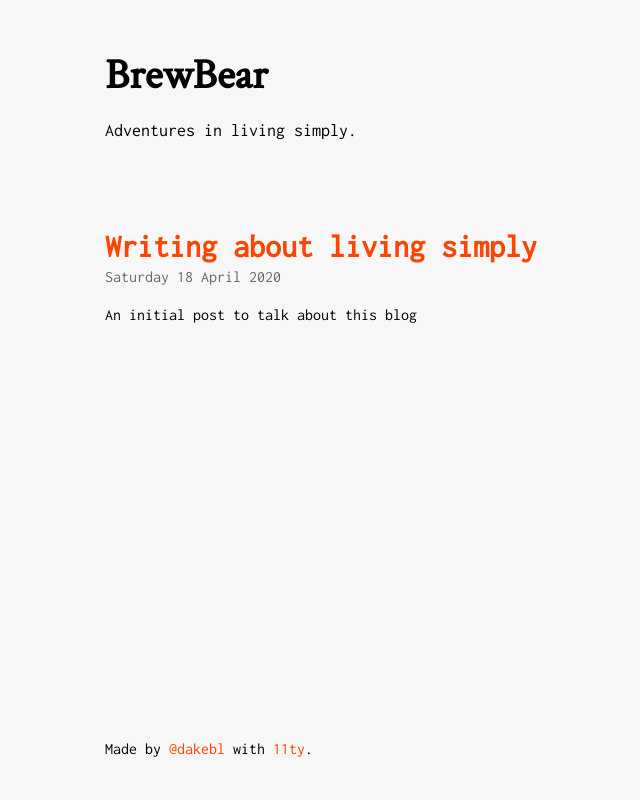
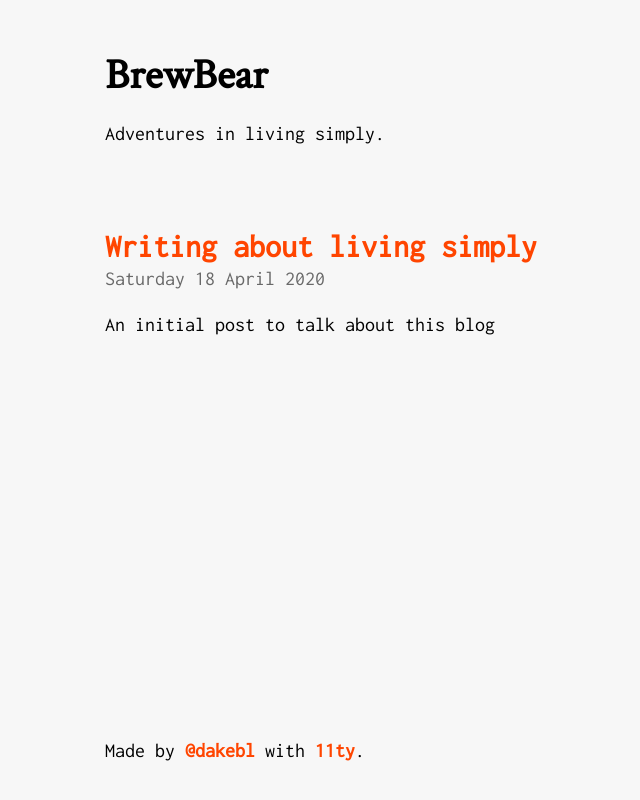
Before and after one commit to dakebl/brewbear, an Eleventy site: page src/index.html in a window 1280 px wide. Shown: the whole page, without its empty margins (199-839 px from the left). Built offline with nearby package versions, Linux system fonts and the light colour scheme; Eleventy itself is replaced by a stand-in of ours; files that its build step writes are made by us from their sources.

Commit message:
:art: Increased the overall font size to be more accessible

```diff
--- a/src/styles.css
+++ b/src/styles.css
@@ -1,16 +1,14 @@
 body {
+  background-color: #f7f7f7;
+  color: #000;
+  display: grid;
   font-family: "Inconsolata", monospace;
-  display: grid;
-  /* margin: 20px; */
+  font-size: 20px;
   grid-template-columns: 1fr;
   grid-template-rows: 190px 5fr 40px;
+  height: calc(100vh - 40px);
+  margin: 0 20px;
   max-width: 42rem;
-
-  margin: 0 20px;
-  height: calc(100vh - 40px);
-  background-color: #eae7dc;
-  background-color: #f7f7f7;
-  color: #000;
 }
 
 h1 {
@@ -23,6 +21,7 @@ h2 {
 
 a {
   color: orangered;
+  font-weight: bolder;
   text-decoration: none;
 }
 
@@ -31,18 +30,18 @@ p {
 }
 
 time {
+  color: dimgrey;
   display: block;
-  color: dimgrey;
 }
 
-header h1 {
+header h1, header h2 {
   font-family: "Crimson Text", serif;
   font-size: 42px;
+  margin-top: 28px;
   margin-bottom: 0;
 }
 
 header p {
-  font-size: 18px;
   padding: 0;
 }
 
--- a/website/styles.css
+++ b/website/styles.css
@@ -1,16 +1,14 @@
 body {
+  background-color: #f7f7f7;
+  color: #000;
+  display: grid;
   font-family: "Inconsolata", monospace;
-  display: grid;
-  /* margin: 20px; */
+  font-size: 20px;
   grid-template-columns: 1fr;
   grid-template-rows: 190px 5fr 40px;
+  height: calc(100vh - 40px);
+  margin: 0 20px;
   max-width: 42rem;
-
-  margin: 0 20px;
-  height: calc(100vh - 40px);
-  background-color: #eae7dc;
-  background-color: #f7f7f7;
-  color: #000;
 }
 
 h1 {
@@ -23,6 +21,7 @@ h2 {
 
 a {
   color: orangered;
+  font-weight: bolder;
   text-decoration: none;
 }
 
@@ -31,18 +30,18 @@ p {
 }
 
 time {
+  color: dimgrey;
   display: block;
-  color: dimgrey;
 }
 
-header h1 {
+header h1, header h2 {
   font-family: "Crimson Text", serif;
   font-size: 42px;
+  margin-top: 28px;
   margin-bottom: 0;
 }
 
 header p {
-  font-size: 18px;
   padding: 0;
 }
 
```
Also changed, not shown: 1 other file.
